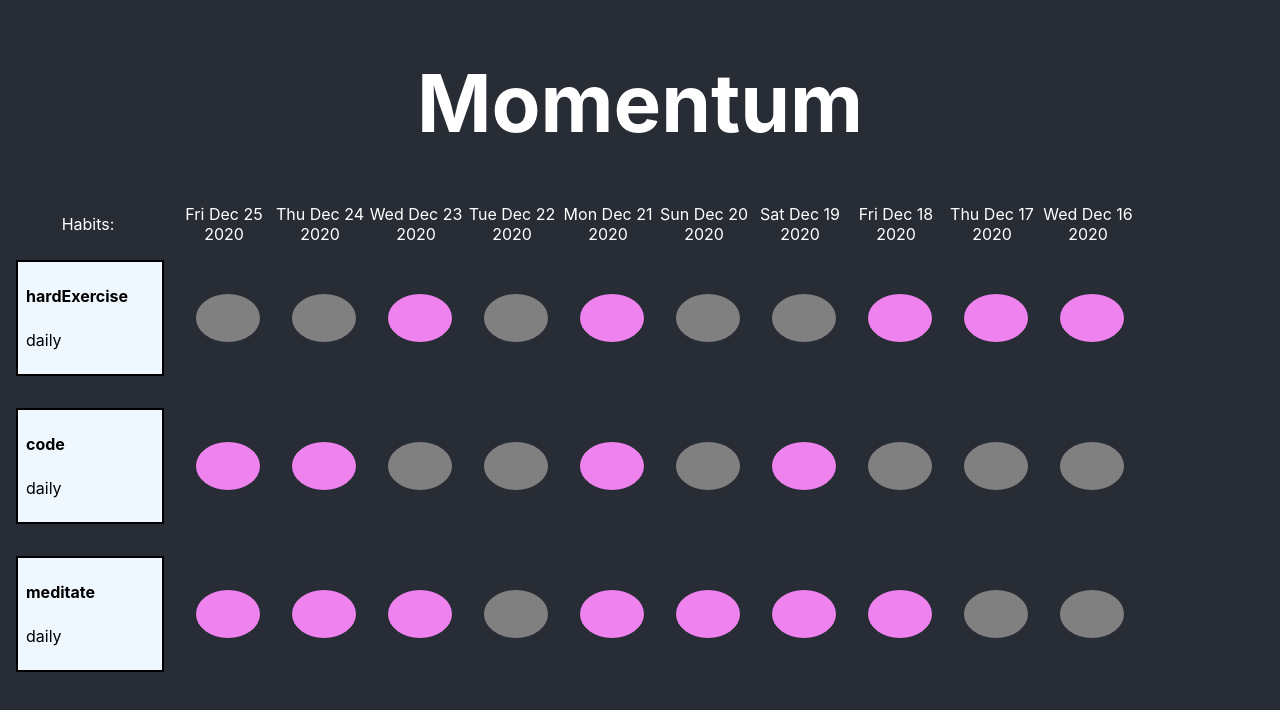
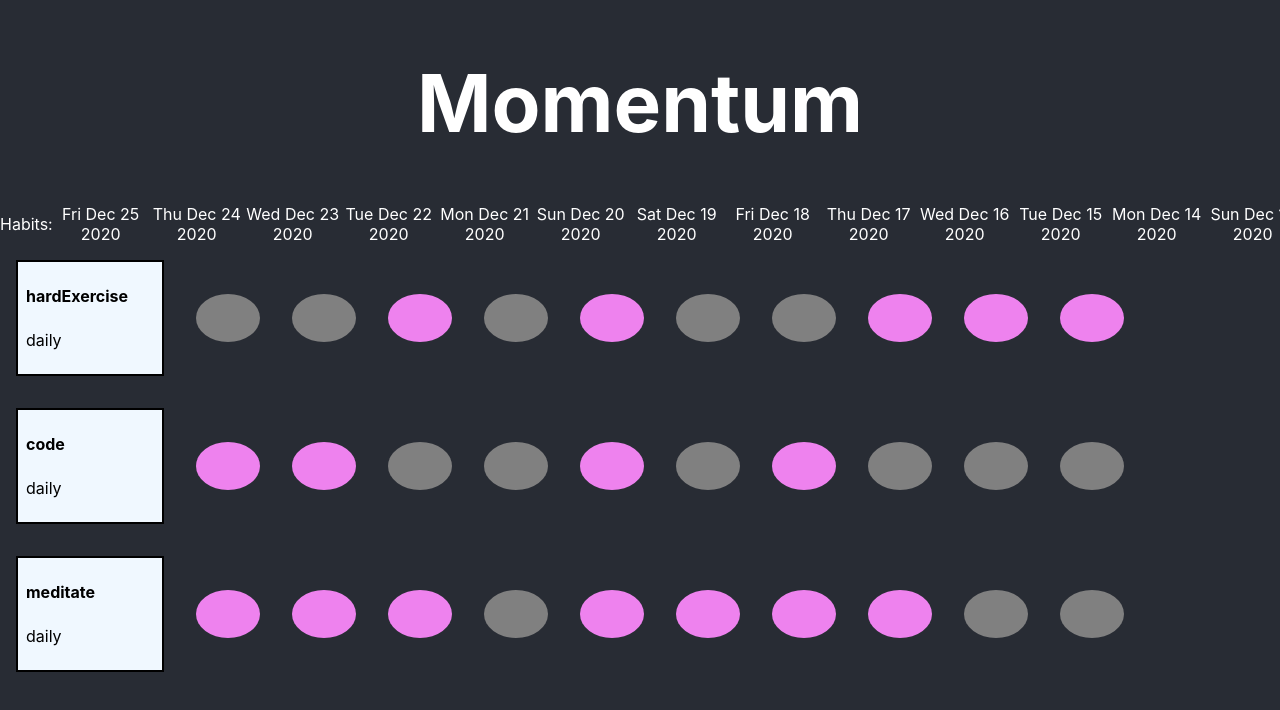
Before and after one commit to methoil/momentum, a React (Create React App) app: page / in a window 1280 px wide. Shown: the top 710 px of the page. Built offline with nearby package versions, Linux system fonts and the light colour scheme.

Commit message:
refactor(dates): move date title styles into own scss file
- enable scrollbar for overflow
- min width for dates

```diff
--- a/src/app/App.css
+++ b/src/app/App.css
@@ -37,28 +37,3 @@
     transform: rotate(360deg);
   }
 }
-
-.time-period-container {
-  display: flex;
-  flex-direction: row;
-  align-items: center;
-}
-
-.chains-container {
-  display: flex;
-  flex-direction: column;
-    justify-content: space-around;
-}
-
-.dates-title-bar {
-  color: white;
-}
-
-/* todo - add vars for these to connect to habit-card + link .scss */
-.date-string-in-title {
-  width: 6rem;
-}
-
-.date-titlebar-left-label {
-  width: 11rem;
-}
--- /dev/null
+++ b/src/components/dates-title-bar.scss
@@ -0,0 +1,26 @@
+.chains-container {
+    display: flex;
+    flex-direction: column;
+    justify-content: space-around;
+    overflow-x: auto;
+}
+
+.time-period-container {
+    display: flex;
+    flex-direction: row;
+    align-items: center;
+}
+
+.dates-title-bar {
+    color: white;
+}
+
+/* todo - add vars for these to connect to habit-card + link .scss */
+.date-string-in-title {
+    width: 6rem;
+    min-width: 6rem;
+}
+
+.date-titlebar-left-label {
+    width: 11rem;
+}
--- a/src/components/dates-title-bar.tsx
+++ b/src/components/dates-title-bar.tsx
@@ -1,10 +1,10 @@
 import React from "react";
-import "../app/App.css";
+import "./dates-title-bar.scss";
 
 interface IProps {
   history: Date[];
 }
-const MAX_HISTORY = 10;
+const MAX_HISTORY = 30;
 
 export const TitleBar: React.FC<IProps> = ({ history }) => {
   const today = new Date().toDateString();
```
